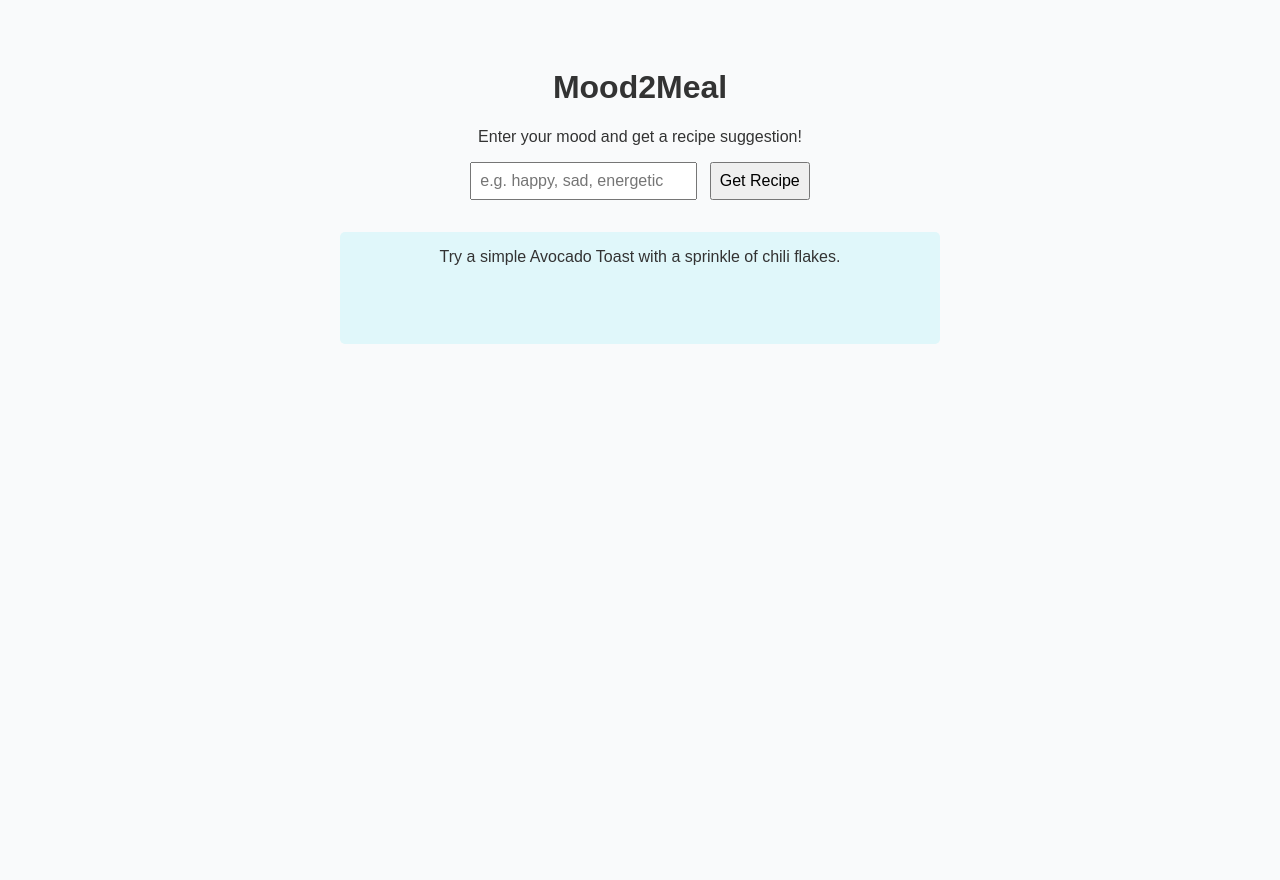
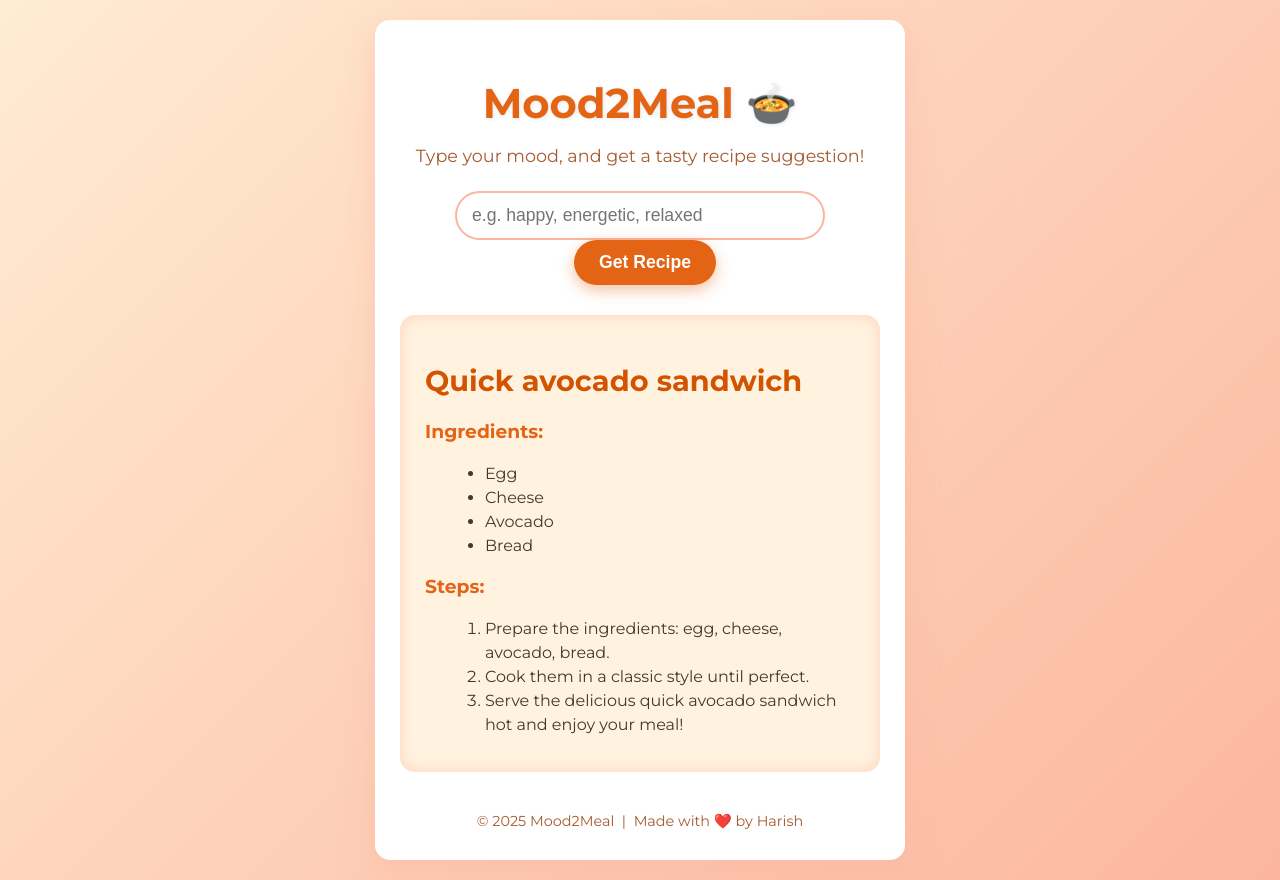
Before and after one commit to harish-aibirla/mood2meal-genai, a plain HTML site: page index.html in a window 1280 px wide. Both pictures are taken after a click on the button "Get Recipe". Before the commit the page ends 800 px from the top, so only its background shows below. Drawn offline with Linux system fonts and the light colour scheme.

Commit message:
Update index.html

```diff
--- a/index.html
+++ b/index.html
@@ -3,57 +3,236 @@
 <head>
   <meta charset="UTF-8" />
   <meta name="viewport" content="width=device-width, initial-scale=1" />
-  <title>Mood2Meal - Recipe Generator</title>
+  <title>Mood2Meal - AI Recipe Generator</title>
   <style>
+    @import url('https://fonts.googleapis.com/css2?family=Montserrat:wght@400;700&display=swap');
+
     body {
-      font-family: Arial, sans-serif;
-      max-width: 600px;
-      margin: 2rem auto;
-      padding: 1rem;
-      background: #f9fafb;
-      color: #333;
+      font-family: 'Montserrat', sans-serif;
+      background: linear-gradient(135deg, #ffecd2 0%, #fcb69f 100%);
+      margin: 0;
+      padding: 0;
+      min-height: 100vh;
+      display: flex;
+      justify-content: center;
+      align-items: center;
+      color: #4a342e;
+      padding: 20px;
+      box-sizing: border-box;
+    }
+
+    .container {
+      background: white;
+      max-width: 480px;
+      width: 100%;
+      padding: 30px 25px;
+      border-radius: 15px;
+      box-shadow: 0 12px 30px rgba(252, 182, 159, 0.5);
       text-align: center;
+      user-select: none;
     }
-    input, button {
-      padding: 0.5rem;
-      font-size: 1rem;
+
+    h1 {
+      margin-bottom: 10px;
+      font-weight: 700;
+      font-size: 2.6rem;
+      color: #e36414;
+      text-shadow: 1px 1px 4px rgba(0,0,0,0.1);
     }
+
+    p.subtitle {
+      margin-bottom: 25px;
+      font-weight: 500;
+      font-size: 1.1rem;
+      color: #a55b2f;
+    }
+
+    input[type="text"] {
+      width: 70%;
+      padding: 12px 15px;
+      font-size: 1.1rem;
+      border-radius: 30px;
+      border: 2px solid #fcb69f;
+      outline: none;
+      transition: border-color 0.3s ease;
+    }
+
+    input[type="text"]:focus {
+      border-color: #e36414;
+      box-shadow: 0 0 8px #e36414aa;
+    }
+
     button {
-      margin-left: 0.5rem;
+      padding: 12px 25px;
+      font-size: 1.1rem;
+      border-radius: 30px;
+      border: none;
+      background: #e36414;
+      color: white;
+      font-weight: 700;
       cursor: pointer;
+      margin-left: 10px;
+      transition: background 0.3s ease;
+      box-shadow: 0 5px 15px rgba(227, 100, 20, 0.4);
     }
-    .recipe {
-      margin-top: 2rem;
-      background: #e0f7fa;
-      padding: 1rem;
-      border-radius: 5px;
-      min-height: 80px;
+
+    button:hover {
+      background: #c5500f;
+      box-shadow: 0 7px 20px rgba(197, 80, 15, 0.6);
+    }
+
+    #recipeOutput {
+      margin-top: 30px;
+      text-align: left;
+      background: #fff3e0;
+      padding: 20px 25px;
+      border-radius: 15px;
+      box-shadow: inset 0 0 15px #fcb69f88;
+      min-height: 200px;
+      color: #4a342e;
+      line-height: 1.5;
+      user-select: text;
+    }
+
+    #recipeOutput h2 {
+      color: #d35400;
+      margin-bottom: 15px;
+      font-size: 1.8rem;
+    }
+
+    #recipeOutput h3 {
+      margin: 15px 0 8px;
+      color: #e36414;
+      font-weight: 700;
+    }
+
+    #recipeOutput ul, #recipeOutput ol {
+      margin-left: 20px;
+      margin-bottom: 15px;
+    }
+
+    footer {
+      margin-top: 40px;
+      font-size: 0.9rem;
+      color: #a55b2f;
+      text-align: center;
+      user-select: none;
+    }
+
+    /* Responsive */
+    @media (max-width: 520px) {
+      input[type="text"] {
+        width: 100%;
+        margin-bottom: 15px;
+      }
+      button {
+        width: 100%;
+        margin-left: 0;
+      }
     }
   </style>
 </head>
 <body>
-  <h1>Mood2Meal</h1>
-  <p>Enter your mood and get a recipe suggestion!</p>
-  <input id="moodInput" type="text" placeholder="e.g. happy, sad, energetic" />
-  <button onclick="generateRecipe()">Get Recipe</button>
+  <div class="container" role="main">
+    <h1>Mood2Meal 🍲</h1>
+    <p class="subtitle">Type your mood, and get a tasty recipe suggestion!</p>
 
-  <div class="recipe" id="recipeOutput">Your recipe will appear here.</div>
+    <div>
+      <input id="moodInput" type="text" placeholder="e.g. happy, energetic, relaxed" aria-label="Enter your mood" />
+      <button onclick="generateRecipe()" aria-label="Generate recipe">Get Recipe</button>
+    </div>
+
+    <div id="recipeOutput" aria-live="polite" aria-atomic="true">
+      Your recipe will appear here. Try typing a mood above!
+    </div>
+
+    <footer>
+      &copy; 2025 Mood2Meal &nbsp;|&nbsp; Made with ❤️ by Harish
+    </footer>
+  </div>
 
   <script>
-    const recipes = {
-      happy: "How about a bright Lemon Garlic Pasta? Zesty and refreshing!",
-      sad: "Try some comforting Chicken Soup to cheer you up.",
-      energetic: "Power up with a Protein Smoothie packed with fruits and nuts.",
-      relaxed: "Enjoy a light and calming Chamomile Tea with honey.",
-      hungry: "A classic Margherita Pizza is always a great choice!",
-      creative: "Get adventurous with a Spicy Thai Curry full of flavors.",
-      default: "Try a simple Avocado Toast with a sprinkle of chili flakes."
+    const moodData = {
+      happy: {
+        ingredients: ["lemon", "garlic", "basil", "chicken", "pasta", "tomato", "parmesan", "olive oil"],
+        cookingStyles: ["grilled", "baked", "sauteed", "fresh", "zesty"],
+        dishTypes: ["pasta", "salad", "sandwich", "wrap", "skillet"]
+      },
+      sad: {
+        ingredients: ["chicken", "carrot", "potato", "ginger", "broth", "noodles", "onion", "celery"],
+        cookingStyles: ["slow-cooked", "comfort", "warm", "soft", "hearty"],
+        dishTypes: ["soup", "stew", "casserole", "porridge", "bowl"]
+      },
+      energetic: {
+        ingredients: ["quinoa", "spinach", "nuts", "berries", "protein powder", "seeds", "banana", "kale"],
+        cookingStyles: ["power-packed", "raw", "fresh", "smoothie", "protein-rich"],
+        dishTypes: ["salad", "smoothie", "bowl", "wrap", "energy bar"]
+      },
+      relaxed: {
+        ingredients: ["chamomile tea", "honey", "lavender", "mint", "almond milk", "cinnamon", "vanilla"],
+        cookingStyles: ["light", "calming", "soothing", "warm", "gentle"],
+        dishTypes: ["tea", "latte", "infusion", "dessert", "smoothie"]
+      },
+      creative: {
+        ingredients: ["turmeric", "coconut milk", "mango", "chili", "lime", "ginger", "coriander"],
+        cookingStyles: ["spicy", "exotic", "bold", "fusion", "aromatic"],
+        dishTypes: ["curry", "stew", "salad", "tacos", "wrap"]
+      },
+      default: {
+        ingredients: ["bread", "avocado", "egg", "cheese", "tomato", "lettuce", "olive oil"],
+        cookingStyles: ["simple", "quick", "easy", "tasty", "classic"],
+        dishTypes: ["toast", "sandwich", "omelette", "salad", "wrap"]
+      }
     };
 
+    function generateRandom(arr) {
+      return arr[Math.floor(Math.random() * arr.length)];
+    }
+
+    function capitalizeFirst(str) {
+      return str.charAt(0).toUpperCase() + str.slice(1);
+    }
+
     function generateRecipe() {
-      const mood = document.getElementById('moodInput').value.trim().toLowerCase();
-      const recipe = recipes[mood] || recipes['default'];
-      document.getElementById('recipeOutput').innerText = recipe;
+      const moodInput = document.getElementById('moodInput');
+      const mood = moodInput.value.trim().toLowerCase();
+      const data = moodData[mood] || moodData['default'];
+
+      // Generate dish name
+      const dishName = `${generateRandom(data.cookingStyles)} ${generateRandom(data.ingredients)} ${generateRandom(data.dishTypes)}`;
+
+      // Generate ingredients list (pick 4 random unique ingredients)
+      const shuffledIngredients = [...data.ingredients].sort(() => 0.5 - Math.random());
+      const ingredients = shuffledIngredients.slice(0, 4);
+
+      // Generate simple steps
+      const steps = [
+        `Prepare the ingredients: ${ingredients.join(", ")}.`,
+        `Cook them in a ${generateRandom(data.cookingStyles)} style until perfect.`,
+        `Serve the delicious ${dishName} hot and enjoy your meal!`
+      ];
+
+      // Build output HTML
+      let output = `<h2>${capitalizeFirst(dishName)}</h2>`;
+      output += `<h3>Ingredients:</h3><ul>`;
+      ingredients.forEach(ing => {
+        output += `<li>${capitalizeFirst(ing)}</li>`;
+      });
+      output += `</ul>`;
+
+      output += `<h3>Steps:</h3><ol>`;
+      steps.forEach(step => {
+        output += `<li>${step}</li>`;
+      });
+      output += `</ol>`;
+
+      // Update DOM
+      const outputDiv = document.getElementById('recipeOutput');
+      outputDiv.innerHTML = output;
+
+      // Accessibility: Announce new recipe
+      outputDiv.setAttribute('aria-live', 'polite');
+      outputDiv.setAttribute('aria-atomic', 'true');
     }
   </script>
 </body>
```
